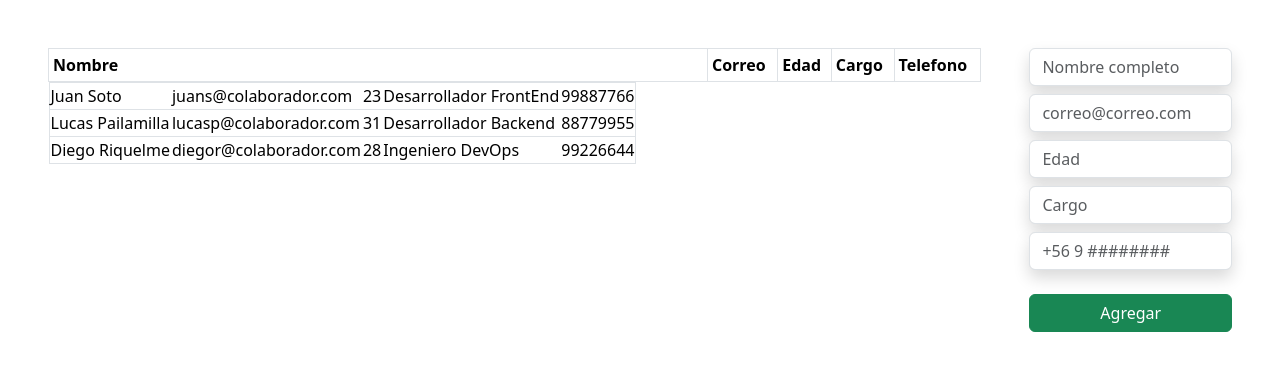
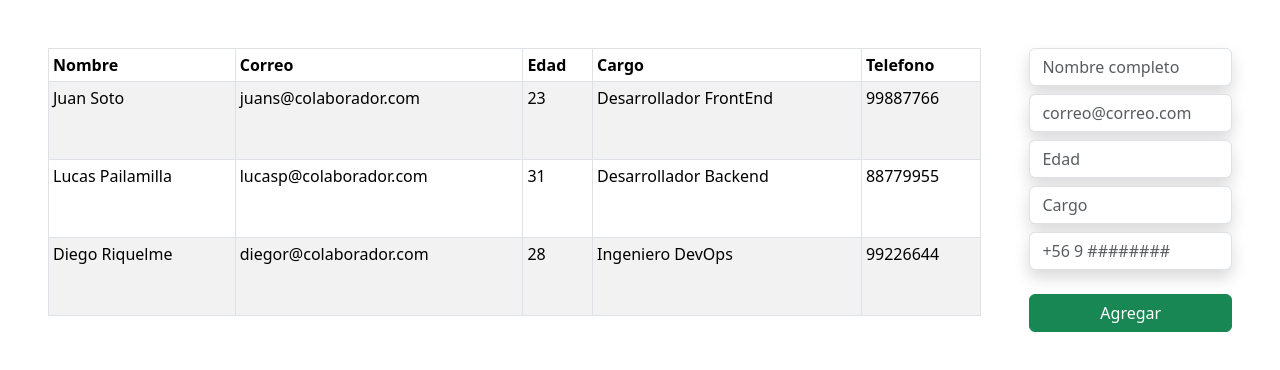
Before and after one commit to 3nd3rs0n/Base_Datos, a React (Vite) app: page / in a window 1280 px wide. Shown: the top 370 px of the page. Built offline with nearby package versions, Linux system fonts and the light colour scheme.

Commit message:
Corrección de la tabla a través del app.jsx

```diff
--- a/src/App.jsx
+++ b/src/App.jsx
@@ -21,10 +21,13 @@
           </thead>
           <tbody>
             {colaboradores.map((colaborador, index) => (
-              <Listado
-                key={index}
-                colaborador={colaborador}
-              />
+              <tr key={index}>
+                <td>{colaborador.nombre}</td>
+                <td>{colaborador.correo}</td>
+                <td>{colaborador.edad}</td>
+                <td>{colaborador.cargo}</td>
+                <td>{colaborador.telefono}</td>
+              </tr>
             ))}
           </tbody>
         </table>
```
